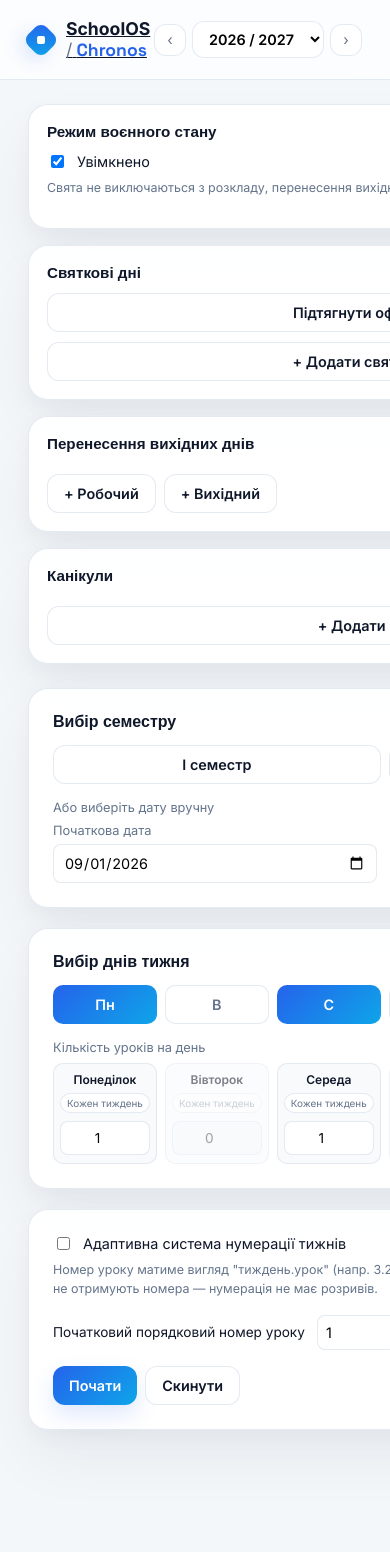
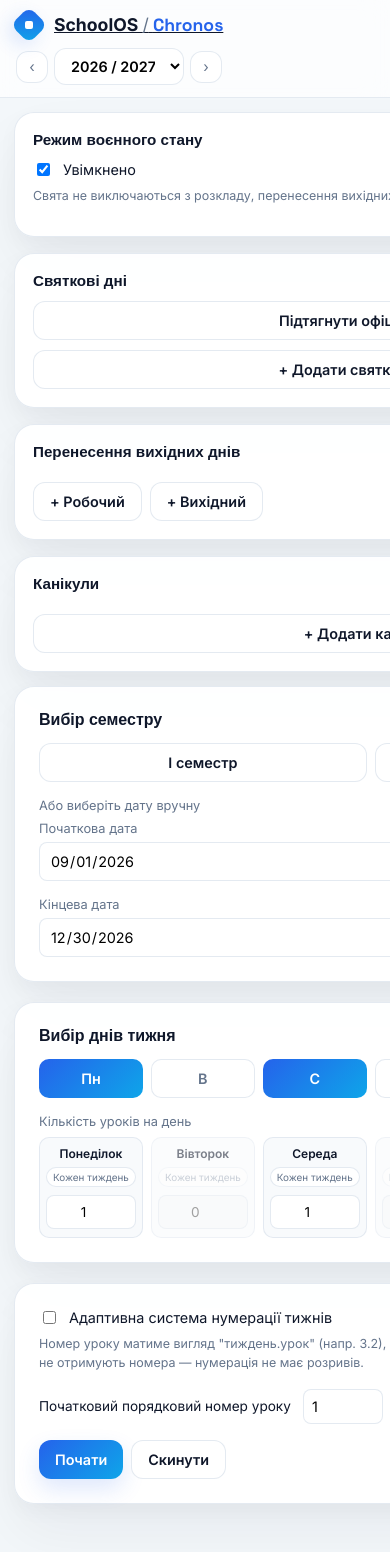
Before and after one commit to schoolosua/schoolosua.github.io, a React (Vite) app in the folder chronos/: page / in a window 390 px wide. Shown: the top 1552 px of the page. Before the commit the page ends 1510 px from the top, so only its background shows below. Built offline with nearby package versions, Linux system fonts and the light colour scheme; a web font is replaced by a local one.

Commit message:
Адаптивний мобільний вигляд

```diff
--- a/chronos/src/styles.css
+++ b/chronos/src/styles.css
@@ -141,6 +141,83 @@ button, input, select {
 @media (max-width: 900px) {
   .layout {
     grid-template-columns: 1fr;
+  }
+}
+
+@media (max-width: 640px) {
+  .topbar {
+    padding: 12px 16px;
+    flex-wrap: wrap;
+    gap: 10px;
+  }
+
+  .layout {
+    padding: 14px 14px 60px;
+    gap: 14px;
+  }
+
+  .sidebar-block,
+  .card {
+    padding: 14px;
+    border-radius: 14px;
+  }
+
+  .date-range-row {
+    flex-direction: column;
+    gap: 10px;
+  }
+
+  .weekday-cell-grid {
+    grid-template-columns: repeat(2, 1fr);
+  }
+
+  .results-head {
+    flex-direction: column;
+    align-items: stretch;
+  }
+
+  .results-stats {
+    width: 100%;
+  }
+
+  .result-stat {
+    flex: 1;
+  }
+
+  .week-group-header {
+    flex-direction: column;
+    align-items: flex-start;
+    gap: 2px;
+  }
+
+  .btn-row {
+    flex-wrap: wrap;
+  }
+
+  .btn-choice {
+    flex: 1 1 100%;
+  }
+}
+
+@media (max-width: 420px) {
+  .weekday-toggle-row {
+    grid-template-columns: repeat(3, 1fr);
+  }
+
+  .year-switcher select {
+    max-width: 130px;
+  }
+
+  .results-table {
+    font-size: 0.8rem;
+  }
+
+  .results-table td {
+    padding: 6px 8px;
+  }
+
+  .num-cell {
+    width: 48px;
   }
 }
 
```
